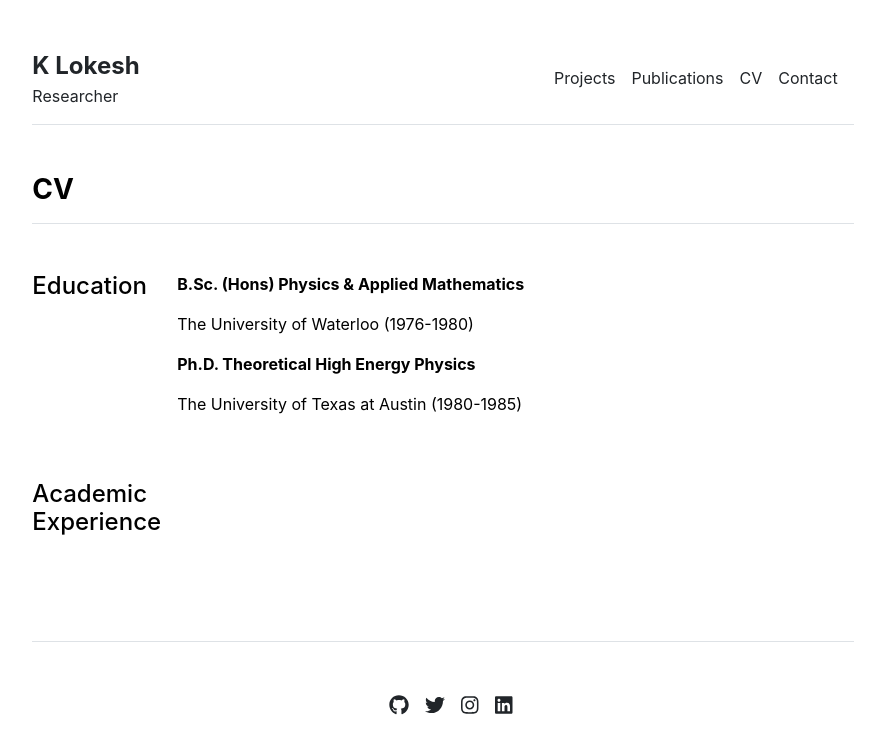
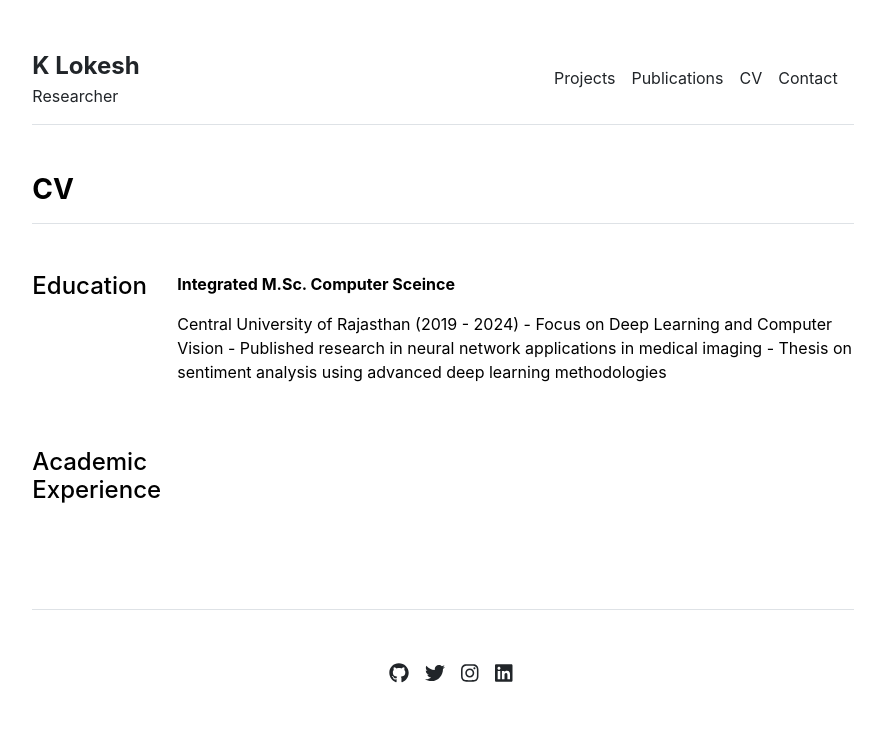
Before and after one commit to katikapalli/katikapalli.github.io, a Jekyll site: the page built from cv.md, in a window 1280 px wide. Shown: the top 754 px of the page, without its empty margins (197-1082 px from the left). Built offline with Jekyll 4.4.1, drawn with Linux system fonts in a browser that asks for light colours.

Commit message:
Update education.yml

```diff
--- a/_data/cv/education.yml
+++ b/_data/cv/education.yml
@@ -1,5 +1,9 @@
-- title: 'B.Sc. (Hons) Physics & Applied Mathematics'
-  description: 'The University of Waterloo (1976-1980)'
+- title: 'Integrated M.Sc. Computer Sceince'
+  description: |
+      Central University of Rajasthan (2019 - 2024)
+      - Focus on Deep Learning and Computer Vision
+      - Published research in neural network applications in medical imaging
+      - Thesis on sentiment analysis using advanced deep learning methodologies
 
-- title: 'Ph.D. Theoretical High Energy Physics'
-  description: 'The University of Texas at Austin (1980-1985)'
+# - title: 'Ph.D. Theoretical High Energy Physics'
+#   description: 'The University of Texas at Austin (1980-1985)'
```
